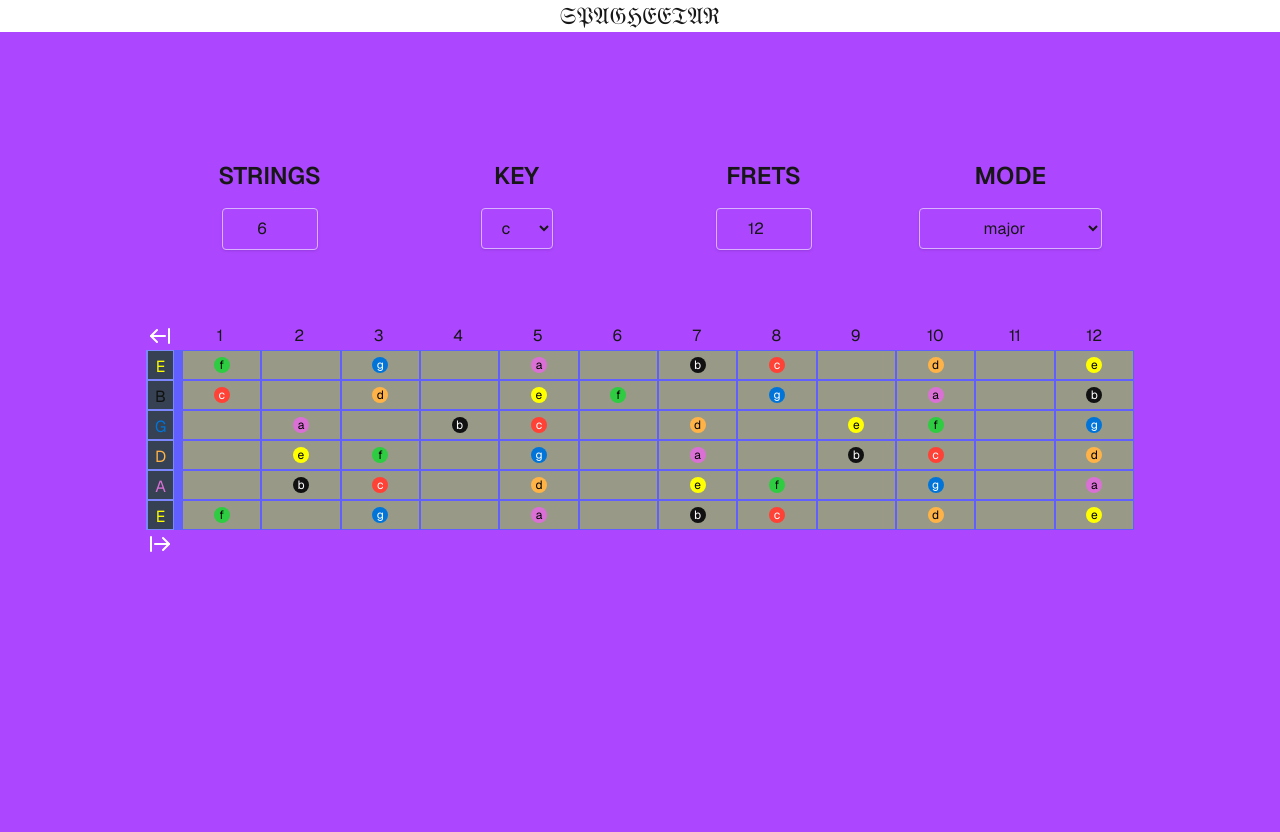
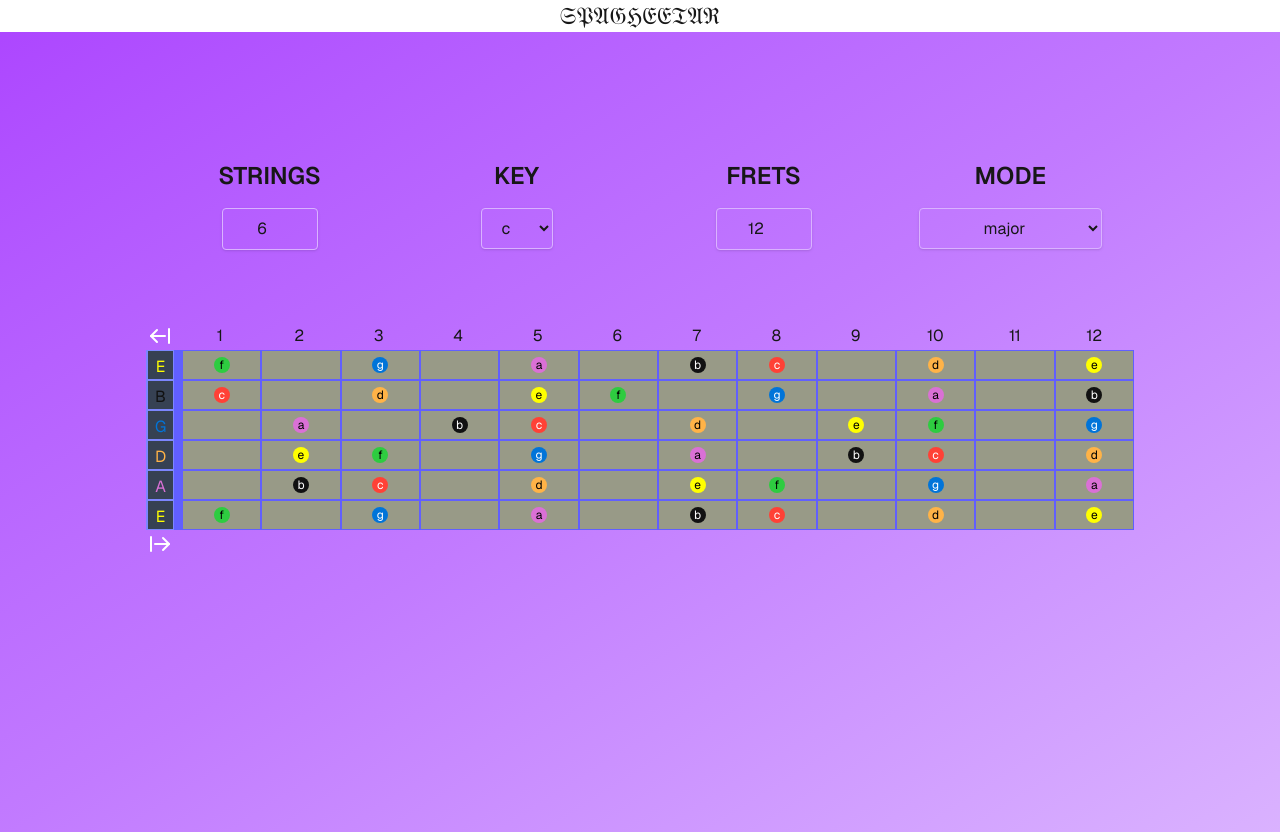
Before and after one commit to arbope/spagheetar, a Next.js app: page / in a window 1280 px wide. Built offline with nearby package versions, Linux system fonts and the light colour scheme.

Commit message:
gradient

```diff
--- a/src/app/components/selector.tsx
+++ b/src/app/components/selector.tsx
@@ -17,7 +17,7 @@ export default function Selection({ strings, setStrings, frets, setFrets, mode,
   return (
     <div className="grid grid-cols-4">
 
-      <section className="py-12 bg-purple-500 text-center">
+      <section className="py-12 text-center">
         <h2 className="text-2xl font-semibold mb-4">STRINGS</h2>
         <input
           type="number"
@@ -29,7 +29,7 @@ export default function Selection({ strings, setStrings, frets, setFrets, mode,
         />
       </section>
 
-      <section className="py-12 bg-purple-500 text-center">
+      <section className="py-12 text-center">
         <h2 className="text-2xl font-semibold mb-4">KEY</h2>
         <select
           className="px-4 py-2 rounded border border-purple-300 shadow-sm focus:outline-none focus:ring-2 focus:ring-purple-400"
@@ -44,7 +44,7 @@ export default function Selection({ strings, setStrings, frets, setFrets, mode,
         </select>
       </section>
 
-      <section className="py-12 bg-purple-500 text-center">
+      <section className="py-12 text-center">
         <h2 className="text-2xl font-semibold mb-4">FRETS</h2>
         <input
           type="number"
@@ -56,7 +56,7 @@ export default function Selection({ strings, setStrings, frets, setFrets, mode,
         />
       </section>
 
-      <section className="py-12 bg-purple-500 text-center">
+      <section className="py-12 text-center">
         <h2 className="text-2xl font-semibold mb-4">MODE</h2>
         <select
           className="px-4 py-2 rounded border border-purple-300 shadow-sm focus:outline-none focus:ring-2 focus:ring-purple-400 text-center"
--- a/src/app/page.tsx
+++ b/src/app/page.tsx
@@ -3,7 +3,7 @@ import GuitarApp from './components/guitarApp';
 export default function Home() {
 
   return (
-    <div className="bg-purple-500 items-center justify-items-center min-h-screen p-8 pb-20 gap-16 sm:p-20 font-[family-name:var(--font-geist-sans)]">
+    <div className="bg-gradient-to-br from-purple-500 via-purple-400 to-purple-300 items-center justify-items-center min-h-screen p-8 pb-20 gap-16 sm:p-20 font-[family-name:var(--font-geist-sans)]">
       <div>
         <GuitarApp />
       </div>
```
